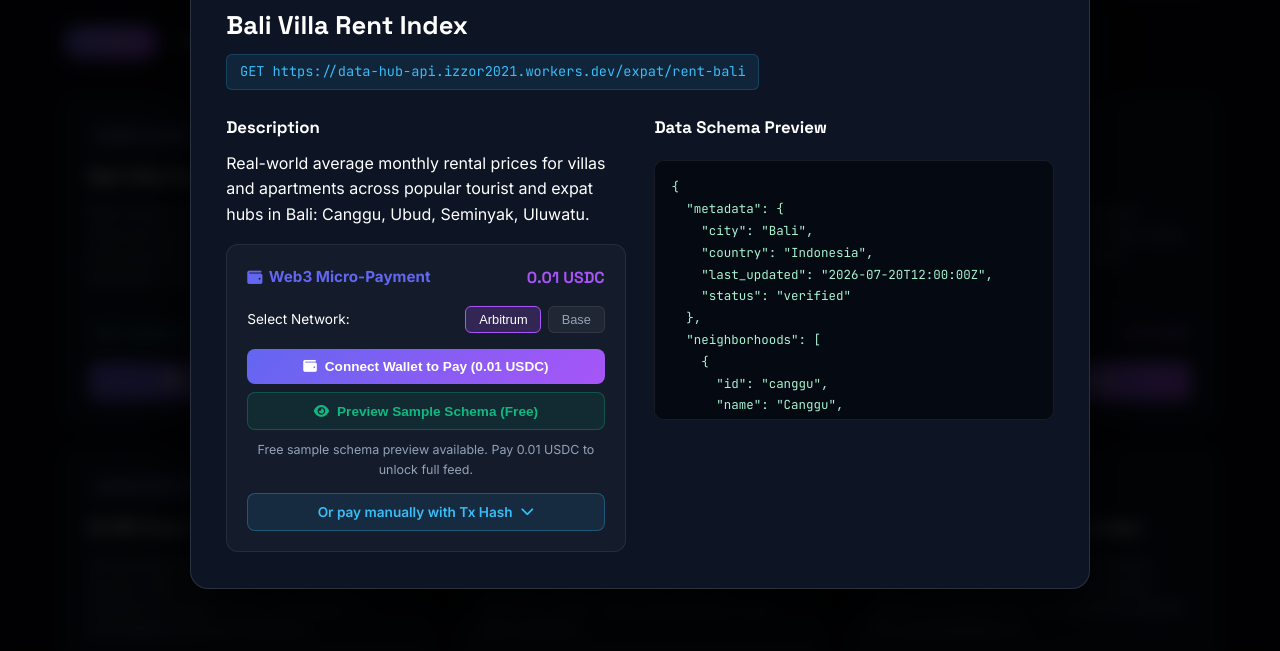
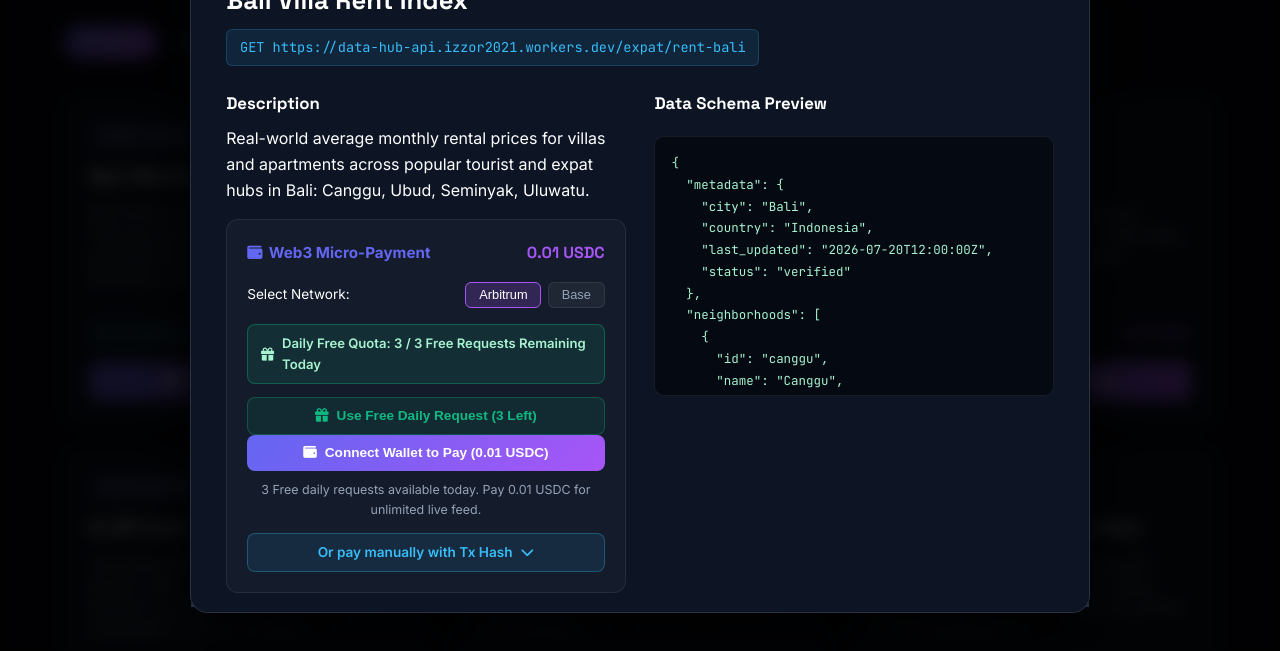
Before and after one commit to alexchai-dev/cloudflare-data-hub, a plain HTML site: page index.html in a window 1280 px wide. Both pictures are taken after a click on the element 248 px from the left and 1008 px from the top of the page. Shown: the part 747-1398 px from the top of the page. Drawn offline with Linux system fonts and the light colour scheme.

Commit message:
Implement Daily 3 Free Requests Quota feature + automatic counter reset & paywall transition

```diff
--- a/app.js
+++ b/app.js
@@ -275,6 +275,68 @@ function updateWalletUI() {
     renderCards();
 }
 
+// Daily Free Quota Tracking System
+function getDailyQuota() {
+    const today = new Date().toISOString().split('T')[0];
+    let store = JSON.parse(localStorage.getItem("datahub_daily_quota_v2") || "{}");
+    if (store.date !== today) {
+        store = { date: today, counts: {} };
+    }
+    return store;
+}
+
+function updateQuotaUI() {
+    if (!currentDataset) return;
+    const store = getDailyQuota();
+    const used = store.counts[currentDataset.id] || 0;
+    const remaining = Math.max(0, 3 - used);
+
+    const quotaText = document.getElementById("quotaText");
+    if (quotaText) {
+        quotaText.innerText = `Daily Free Quota: ${remaining} / 3 Free Requests Remaining Today`;
+    }
+
+    const demoPayBtn = document.getElementById("demoPayBtn");
+    if (demoPayBtn) {
+        if (remaining > 0) {
+            demoPayBtn.disabled = false;
+            demoPayBtn.innerHTML = `<i class="fa-solid fa-gift"></i> Use Free Daily Request (${remaining} Left)`;
+            demoPayBtn.style.opacity = "1";
+            demoPayBtn.style.cursor = "pointer";
+        } else {
+            demoPayBtn.disabled = true;
+            demoPayBtn.innerHTML = `<i class="fa-solid fa-lock"></i> Free Daily Quota Exhausted (3/3 Used)`;
+            demoPayBtn.style.opacity = "0.5";
+            demoPayBtn.style.cursor = "not-allowed";
+        }
+    }
+}
+
+window.useFreeDailyRequest = function() {
+    if (!currentDataset) return;
+    const store = getDailyQuota();
+    const used = store.counts[currentDataset.id] || 0;
+
+    if (used >= 3) {
+        alert("Daily free quota (3/3) reached for this dataset today. Please connect Web3 Wallet or paste a Tx Hash to pay 0.01 USDC for unlimited access!");
+        return;
+    }
+
+    // Increment quota usage
+    store.counts[currentDataset.id] = used + 1;
+    localStorage.setItem("datahub_daily_quota_v2", JSON.stringify(store));
+
+    currentTxHash = "0x" + Array.from({length: 64}, () => Math.floor(Math.random() * 16).toString(16)).join('');
+    updateQuotaUI();
+    window.demoInstantUnlock(true); // Unlock full live feed!
+
+    const paymentStatus = document.getElementById("paymentStatus");
+    if (paymentStatus) {
+        paymentStatus.className = "status-msg success";
+        paymentStatus.innerText = `🎁 Free Daily Request (${used + 1}/3) Applied! Full Live Feed Unlocked.`;
+    }
+};
+
 // Open Modal
 function openModal(dataset) {
     currentDataset = dataset;
@@ -308,6 +370,9 @@ function openModal(dataset) {
     const manualPayDetails = document.getElementById("manualPayDetails");
     if (manualPayDetails) manualPayDetails.classList.add("hidden");
 
+    const modalDlBtn = document.getElementById("modalDlBtn");
+    if (modalDlBtn) modalDlBtn.classList.add("hidden");
+
     const unlockedActions = document.getElementById("unlockedActions");
     if (unlockedActions) unlockedActions.classList.add("hidden");
 
@@ -317,19 +382,20 @@ function openModal(dataset) {
     const paymentStatus = document.getElementById("paymentStatus");
     if (paymentStatus) {
         paymentStatus.className = "status-msg";
-        paymentStatus.innerText = web3Wallet ? `Wallet connected (${web3Wallet.substring(0, 6)}...). Pay 0.01 USDC for full live feed or preview sample schema free.` : "Free sample schema preview available. Pay 0.01 USDC to unlock full feed.";
+        paymentStatus.innerText = web3Wallet ? `Wallet connected (${web3Wallet.substring(0, 6)}...). Use free daily request or pay 0.01 USDC.` : "3 Free daily requests available today. Pay 0.01 USDC for unlimited live feed.";
     }
 
     const web3PayBtn = document.getElementById("web3PayBtn");
     if (web3PayBtn) {
         web3PayBtn.disabled = false;
         if (web3Wallet) {
-            web3PayBtn.innerHTML = `<i class="fa-solid fa-credit-card"></i> Pay ${dataset.price_usdc} USDC for Full Feed`;
+            web3PayBtn.innerHTML = `<i class="fa-solid fa-credit-card"></i> Pay ${dataset.price_usdc} USDC for Unlimited Feed`;
         } else {
             web3PayBtn.innerHTML = `<i class="fa-solid fa-wallet"></i> Connect Wallet to Pay (${dataset.price_usdc} USDC)`;
         }
     }
 
+    updateQuotaUI();
     detailModal.classList.add("open");
 }
 
@@ -620,7 +686,7 @@ function setupEventListeners() {
     if (web3PayBtn) web3PayBtn.addEventListener("click", processWeb3Payment);
 
     const demoPayBtn = document.getElementById("demoPayBtn");
-    if (demoPayBtn) demoPayBtn.addEventListener("click", demoInstantUnlock);
+    if (demoPayBtn) demoPayBtn.addEventListener("click", window.useFreeDailyRequest);
 
     const netArb = document.getElementById("netArb");
     if (netArb) netArb.addEventListener("click", () => {
--- a/index.css
+++ b/index.css
@@ -633,6 +633,21 @@ body {
     color: #fff;
 }
 
+.quota-badge-box {
+    background: rgba(16, 185, 129, 0.12);
+    border: 1px solid rgba(16, 185, 129, 0.35);
+    color: #a7f3d0;
+    padding: 0.5rem 0.8rem;
+    border-radius: 8px;
+    font-size: 0.82rem;
+    font-weight: 600;
+    display: flex;
+    align-items: center;
+    justify-content: center;
+    gap: 0.5rem;
+    margin-bottom: 0.8rem;
+}
+
 .status-msg {
     font-size: 0.78rem;
     color: var(--text-secondary);
--- a/index.html
+++ b/index.html
@@ -147,14 +147,19 @@ print("Unlocked Data:", response.json())</code></pre>
                             </div>
                         </div>
 
-                        <button class="btn-pay-primary" id="web3PayBtn">
-                            <i class="fa-solid fa-wallet"></i> Pay 0.01 USDC for Full Live Feed
-                        </button>
+                        <div class="quota-badge-box" id="quotaBadgeBox">
+                            <i class="fa-solid fa-gift"></i> <span id="quotaText">Daily Free Quota: 3 / 3 Requests Remaining Today</span>
+                        </div>
+
                         <button class="btn-demo-unlock" id="demoPayBtn">
-                            <i class="fa-solid fa-eye"></i> Preview Sample Schema (Free)
+                            <i class="fa-solid fa-gift"></i> Use Free Daily Request (3 Left)
                         </button>
 
-                        <div class="status-msg" id="paymentStatus">Free sample schema preview available. Pay 0.01 USDC to unlock full live feed.</div>
+                        <button class="btn-pay-primary" id="web3PayBtn">
+                            <i class="fa-solid fa-wallet"></i> Pay 0.01 USDC for Unlimited Live Feed
+                        </button>
+
+                        <div class="status-msg" id="paymentStatus">3 Free daily requests available. Pay 0.01 USDC for unlimited live feed.</div>
 
                         <button class="btn-download-big hidden" id="modalDlBtn">
                             <i class="fa-solid fa-download"></i> Download Unlocked .json Feed
```
